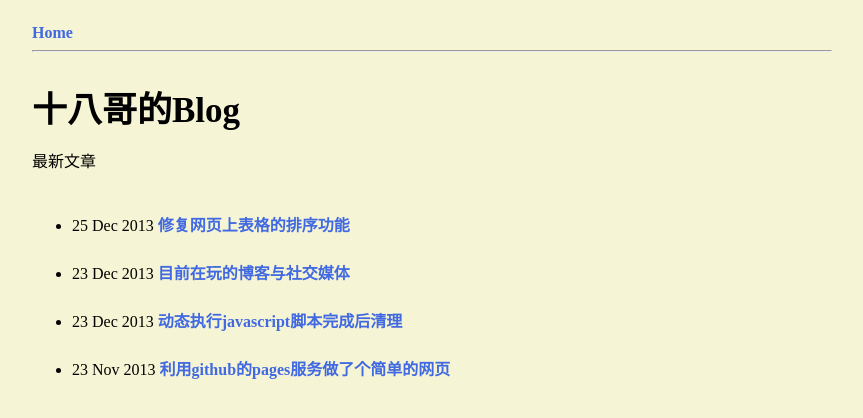
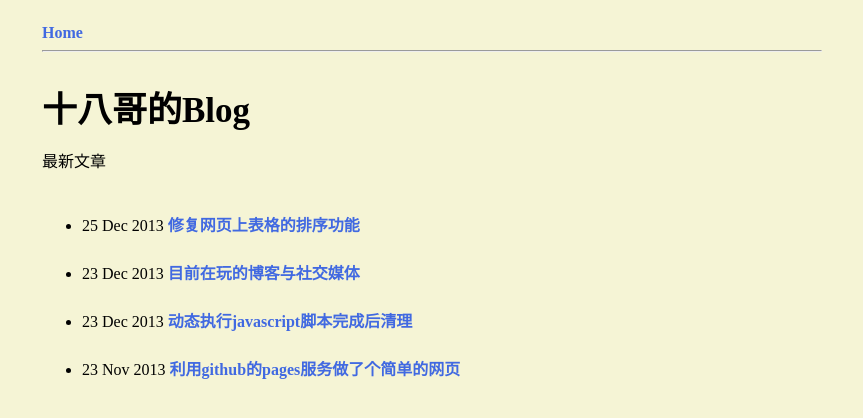
Before and after one commit to cforth/blog, a Jekyll site: the page built from index.html, in a window 1280 px wide. Shown: the top 418 px of the page, without its empty margins (208-1071 px from the left). Built offline with Jekyll 4.4.1, drawn with Linux system fonts in a browser that asks for light colours; Markdown is read by kramdown in place of the engine named in the settings.

Commit message:
测试css

```diff
--- a/css/mystyle.css
+++ b/css/mystyle.css
@@ -1,5 +1,5 @@
 body {
-  width:800px;
+  width:780px;
   margin:0 auto;
   font-family: \5FAE\8F6F\96C5\9ED1;
   background:#F5F4D5;
```
